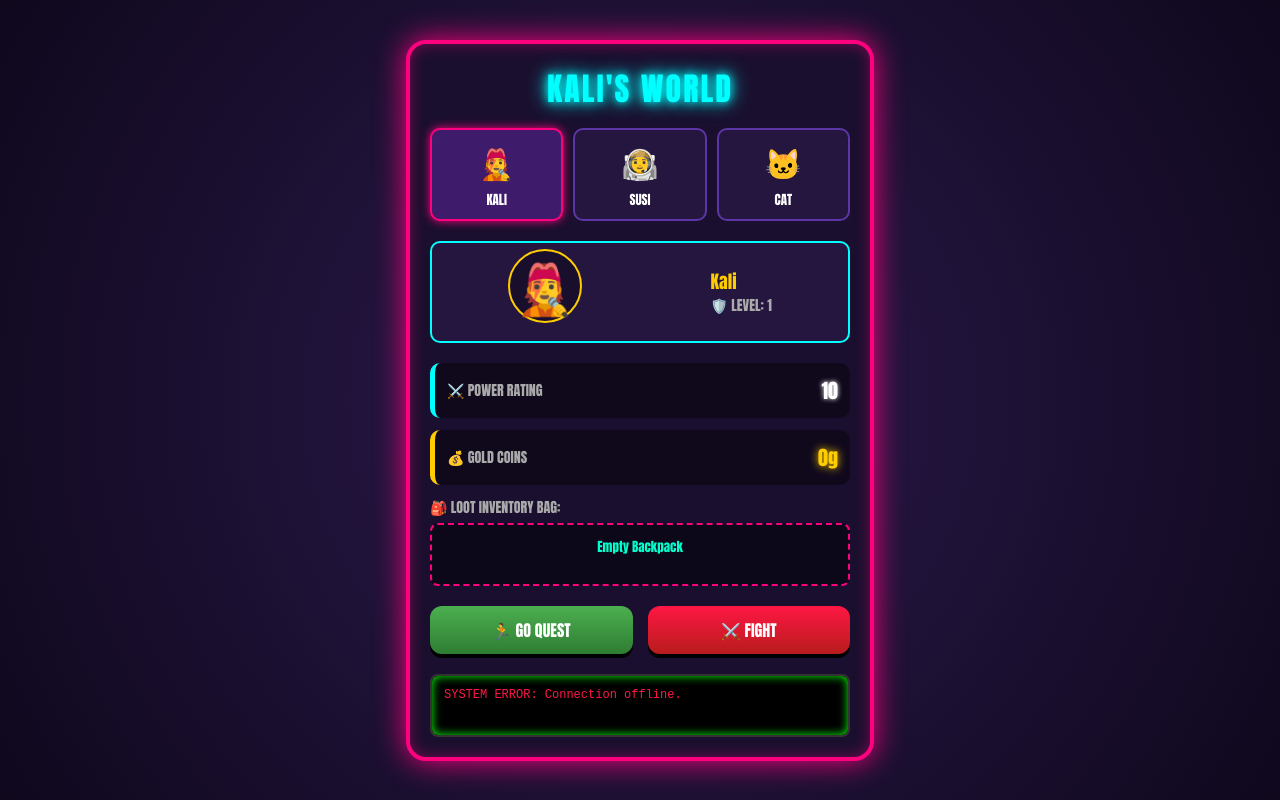
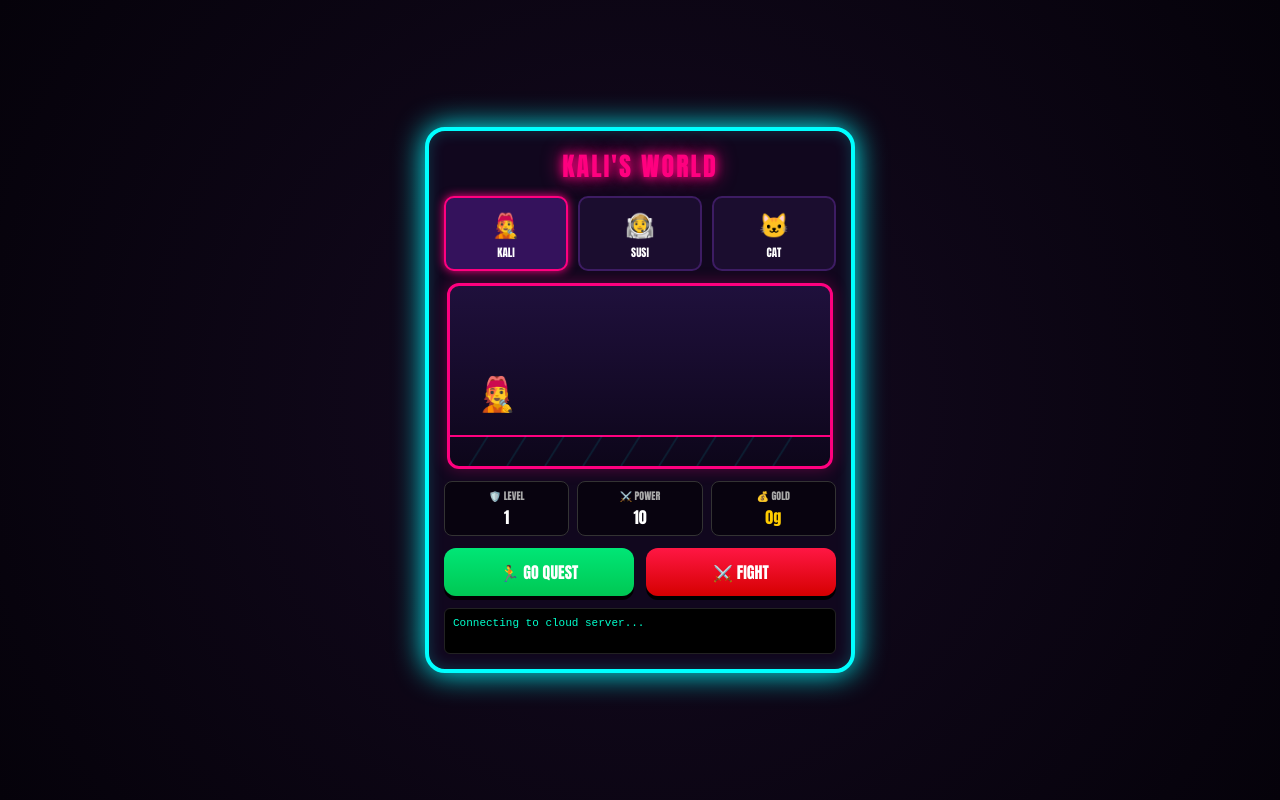
Before and after one commit to S26mishra/kali-survival-game, a website: page www/index.html in a window 1280 px wide. Drawn offline with Linux system fonts and the light colour scheme; no server answers.

Commit message:
Add files via upload

```diff
--- a/www/index.html
+++ b/www/index.html
@@ -6,31 +6,33 @@
     <title>Kali's RPG Quest</title>
     <style>
         body {
-            background: radial-gradient(circle, #2c1a4d 0%, #0f081d 100%);
+            background: radial-gradient(circle, #150a21 0%, #05020a 100%);
             color: #ffffff;
             font-family: 'Impact', 'Arial Black', sans-serif;
             display: flex;
             justify-content: center;
             align-items: center;
-            height: 100vh;
+            min-height: 100vh;
             margin: 0;
             user-select: none;
+            overflow: hidden;
         }
         .game-cabinet {
-            background: #1a0f2e;
-            border: 4px solid #ff007f;
+            background: #11071e;
+            border: 4px solid #00ffff;
             border-radius: 20px;
-            box-shadow: 0 0 30px #ff007f, inset 0 0 15px rgba(255, 0, 127, 0.4);
-            width: 90%;
-            max-width: 420px;
-            padding: 20px;
+            box-shadow: 0 0 30px #00ffff, inset 0 0 15px rgba(0, 255, 255, 0.2);
+            width: 95%;
+            max-width: 430px;
+            padding: 15px;
             text-align: center;
+            box-sizing: border-box;
         }
         h1 {
-            font-size: 32px;
-            color: #00ffff;
-            text-shadow: 0 0 10px #00ffff, 0 0 20px #00ffff;
-            margin: 0 0 15px 0;
+            font-size: 26px;
+            color: #ff007f;
+            text-shadow: 0 0 10px #ff007f, 0 0 20px #ff007f;
+            margin: 0 0 10px 0;
             text-transform: uppercase;
             letter-spacing: 2px;
         }
@@ -38,90 +40,64 @@
             display: flex;
             justify-content: space-between;
             gap: 10px;
-            margin-bottom: 20px;
+            margin-bottom: 12px;
         }
         .char-card {
             flex: 1;
-            background: #25163f;
-            border: 2px solid #5c35a6;
+            background: #1b0d2f;
+            border: 2px solid #3d1c63;
             border-radius: 10px;
-            padding: 10px 5px;
+            padding: 8px 5px;
             cursor: pointer;
             transition: all 0.2s ease;
         }
-        .char-card:hover { border-color: #00ffff; }
         .char-card.active {
             border-color: #ff007f;
-            background: #3e1b6b;
+            background: #34125c;
             box-shadow: 0 0 10px #ff007f;
         }
-        .char-sprite-large { font-size: 30px; margin-bottom: 5px; }
-        .char-name { font-size: 13px; color: #fff; text-transform: uppercase; }
+        .char-sprite-large { font-size: 24px; margin-bottom: 2px; }
+        .char-name { font-size: 11px; color: #fff; text-transform: uppercase; }
 
-        .hero-banner {
-            background: #25163f;
-            border: 2px solid #00ffff;
-            border-radius: 10px;
-            padding: 12px;
-            margin-bottom: 20px;
-            display: flex;
-            align-items: center;
-            justify-content: space-around;
+        /* THE GAME ENGINE SCREEN CANVAS */
+        #gameCanvas {
+            background: linear-gradient(to bottom, #1f103c, #0d061a);
+            border: 3px solid #ff007f;
+            border-radius: 12px;
+            display: block;
+            margin: 0 auto 12px auto;
+            box-shadow: 0 0 15px rgba(255, 0, 127, 0.3);
+            width: 100%;
+            max-width: 380px;
+            height: 180px;
         }
-        .avatar-frame {
-            font-size: 50px;
-            background: rgba(0,0,0,0.3);
-            border-radius: 50%;
-            width: 70px;
-            height: 70px;
-            display: flex;
-            align-items: center;
-            justify-content: center;
-            border: 2px solid #ffcc00;
-            animation: float 2s ease-in-out infinite;
+
+        .status-grid {
+            display: grid;
+            grid-template-columns: 1fr 1fr 1fr;
+            gap: 8px;
+            margin-bottom: 12px;
         }
-        @keyframes float {
-            0% { transform: translateY(0px); }
-            50% { transform: translateY(-6px); }
-            100% { transform: translateY(0px); }
+        .stat-box {
+            background: rgba(0, 0, 0, 0.5);
+            border: 1px solid #333;
+            border-radius: 8px;
+            padding: 6px;
+            text-align: center;
         }
-        .status-text { text-align: left; }
-        .hero-title { font-size: 18px; color: #ffcc00; }
-        .hero-lvl { font-size: 14px; color: #aaa; }
+        .stat-label { font-size: 10px; color: #aaa; text-transform: uppercase; display: block; margin-bottom: 2px; }
+        .stat-val { font-size: 16px; color: #fff; }
+        .gold-color { color: #ffcc00; font-weight: bold; }
 
-        .stat-row {
-            background: rgba(0, 0, 0, 0.4);
-            border-radius: 10px;
-            padding: 12px;
-            margin-bottom: 12px;
-            display: flex;
-            justify-content: space-between;
-            align-items: center;
-            border-left: 5px solid #ffcc00;
-        }
-        .stat-label { font-size: 14px; color: #aaaaaa; text-transform: uppercase; }
-        .stat-value { font-size: 20px; color: #ffffff; text-shadow: 0 0 5px #fff; }
-        .gold-value { color: #ffcc00; text-shadow: 0 0 8px #ffcc00; }
-        .bag-box {
-            background: #0d071a;
-            border: 2px dashed #ff007f;
-            border-radius: 8px;
-            padding: 12px;
-            min-height: 35px;
-            margin-bottom: 20px;
-            font-size: 13px;
-            color: #00ffcc;
-        }
         .action-pad {
             display: grid;
             grid-template-columns: 1fr 1fr;
-            gap: 15px;
-            margin-bottom: 20px;
+            gap: 12px;
+            margin-bottom: 12px;
         }
         .game-btn {
             font-family: inherit;
             font-size: 16px;
-            font-weight: bold;
             text-transform: uppercase;
             padding: 12px;
             border: none;
@@ -129,25 +105,24 @@
             cursor: pointer;
             color: white;
             box-shadow: 0 4px 0 #000;
-            transition: all 0.1s ease;
         }
         .game-btn:active {
-            transform: translateY(4px);
+            transform: translateY(3px);
             box-shadow: 0 1px 0 #000;
         }
-        .btn-quest { background: linear-gradient(180deg, #4caf50 0%, #2e7d32 100%); }
-        .btn-battle { background: linear-gradient(180deg, #ff1744 0%, #b71c1c 100%); }
+        .btn-quest { background: linear-gradient(180deg, #00e676 0%, #00c853 100%); }
+        .btn-battle { background: linear-gradient(180deg, #ff1744 0%, #d50000 100%); }
+
         .battle-log {
-            background-color: #000000;
-            border: 2px solid #333;
-            color: #00ff00;
+            background: #000;
+            border: 1px solid #222;
+            color: #00ffcc;
             font-family: 'Courier New', monospace;
-            padding: 12px;
-            border-radius: 8px;
+            padding: 8px;
+            border-radius: 6px;
             text-align: left;
-            font-size: 12px;
-            min-height: 35px;
-            box-shadow: inset 0 0 10px #00ff00;
+            font-size: 11px;
+            min-height: 28px;
         }
     </style>
 </head>
@@ -156,7 +131,6 @@
 <div class="game-cabinet">
     <h1>Kali's World</h1>
 
-    <!-- Character Selection Buttons -->
     <div class="char-selector">
         <div class="char-card active" onclick="selectHero('Kali', '🧑‍🎤')">
             <div class="char-sprite-large">🧑‍🎤</div>
@@ -172,54 +146,125 @@
         </div>
     </div>
 
-    <!-- Active Selected Character View Profile -->
-    <div class="hero-banner">
-        <div id="hero-avatar" class="avatar-frame">🧑‍🎤</div>
-        <div class="status-text">
-            <div id="hero-display-name" class="hero-title">Kali</div>
-            <div class="hero-lvl">🛡️ LEVEL: <span id="level">1</span></div>
+    <!-- PIXEL ANIMATION DISPLAY VIEW -->
+    <canvas id="gameCanvas" width="400" height="180"></canvas>
+
+    <div class="status-grid">
+        <div class="stat-box">
+            <span class="stat-label">🛡️ Level</span>
+            <span id="level" class="stat-val">1</span>
+        </div>
+        <div class="stat-box">
+            <span class="stat-label">⚔️ Power</span>
+            <span id="power" class="stat-val">10</span>
+        </div>
+        <div class="stat-box">
+            <span class="stat-label">💰 Gold</span>
+            <span id="gold" class="stat-val gold-color">0g</span>
         </div>
     </div>
-
-    <div class="stat-row" style="border-left-color: #00ffff;">
-        <span class="stat-label">⚔️ Power Rating</span>
-        <span id="power" class="stat-value">10</span>
-    </div>
-
-    <div class="stat-row" style="border-left-color: #ffcc00;">
-        <span class="stat-label">💰 Gold Coins</span>
-        <span id="gold" class="stat-value gold-value">0g</span>
-    </div>
-
-    <div class="stat-label" style="margin-bottom: 5px; text-align: left;">🎒 Loot Inventory Bag:</div>
-    <div id="equipment" class="bag-box">Empty Backpack</div>
 
     <div class="action-pad">
         <button class="game-btn btn-quest" onclick="triggerAction('complete')">🏃 Go Quest</button>
         <button class="game-btn btn-battle" onclick="triggerAction('battle')">⚔️ Fight</button>
     </div>
 
-    <div id="log" class="battle-log">Choose a hero to begin your survival story...</div>
+    <div id="log" class="battle-log">Tap a button to animate your hero action!</div>
 </div>
 
 <script>
-    // Pointing directly to your live cloud server!
     const API_URL = 'https://kali-survival-game.onrender.com/api/game';
     let currentHeroName = "Kali";
+    let heroEmoji = "🧑‍🎤";
+
+    // Dynamic 2D Animation Setup
+    const canvas = document.getElementById('gameCanvas');
+    const ctx = canvas.getContext('2d');
+
+    let heroX = 50;
+    let heroY = 120;
+    let targetX = 50;
+    let isJumping = false;
+    let jumpFrame = 0;
+    let particles = [];
 
     function selectHero(name, sprite) {
         currentHeroName = name;
+        heroEmoji = sprite;
+        document.querySelectorAll('.char-card').forEach(card => card.classList.remove('active'));
+        event.currentTarget.classList.add('active');
+        document.getElementById('log').innerText = `${name} is ready for action!`;
+    }
 
-        // Remove active highlights from all cards
-        document.querySelectorAll('.char-card').forEach(card => card.classList.remove('active'));
+    // Canvas Draw Frame Loop
+    function drawGame() {
+        ctx.clearRect(0, 0, canvas.width, canvas.height);
 
-        // Find clicked card and highlight it
-        event.currentTarget.classList.add('active');
+        // Ground line
+        ctx.strokeStyle = '#ff007f';
+        ctx.lineWidth = 2;
+        ctx.beginPath();
+        ctx.moveTo(0, 150);
+        ctx.lineTo(canvas.width, 150);
+        ctx.stroke();
 
-        // Swap visual dashboard frame contents
-        document.getElementById('hero-avatar').innerText = sprite;
-        document.getElementById('hero-display-name').innerText = name;
-        document.getElementById('log').innerText = `${name} has stepped into the game loop arena!`;
+        // Simple environment grid lines for speed feeling
+        ctx.strokeStyle = 'rgba(0, 255, 255, 0.1)';
+        for (let i = 0; i < canvas.width; i += 40) {
+            ctx.beginPath();
+            ctx.moveTo(i, 150);
+            ctx.lineTo(i - 20, 180);
+            ctx.stroke();
+        }
+
+        // Handle Quest/Run Animation movement
+        if (heroX < targetX) {
+            heroX += 4;
+            if (Math.random() > 0.4) createParticle(heroX, heroY + 10, '#00ffff');
+        } else if (heroX > 50 && targetX === 50) {
+            heroX -= 4;
+        }
+
+        // Handle Jump/Combat Animation movement
+        if (isJumping) {
+            jumpFrame += 0.15;
+            heroY = 120 - Math.sin(jumpFrame) * 50;
+            if (jumpFrame >= Math.PI) {
+                isJumping = false;
+                heroY = 120;
+                targetX = 50; // Return home
+            }
+        }
+
+        // Update & Render action particles
+        particles.forEach((p, i) => {
+            p.x += p.vx;
+            p.y += p.vy;
+            p.alpha -= 0.04;
+            ctx.fillStyle = p.color;
+            ctx.globalAlpha = p.alpha;
+            ctx.fillRect(p.x, p.y, p.size, p.size);
+            if (p.alpha <= 0) particles.splice(i, 1);
+        });
+        ctx.globalAlpha = 1.0;
+
+        // Render Hero Character Sprite onto Canvas
+        ctx.font = "34px Arial";
+        ctx.textAlign = "center";
+        ctx.fillText(heroEmoji, heroX, heroY);
+
+        requestAnimationFrame(drawGame);
+    }
+
+    function createParticle(x, y, color) {
+        particles.push({
+            x: x, y: y,
+            vx: -2 - Math.random() * 2,
+            vy: (Math.random() - 0.5) * 2,
+            size: 3 + Math.random() * 3,
+            color: color,
+            alpha: 1.0
+        });
     }
 
     async function fetchGameState() {
@@ -228,11 +273,20 @@
             const data = await res.json();
             updateUI(data);
         } catch (err) {
-            document.getElementById('log').innerHTML = "<span style='color: #ff1744;'>SYSTEM ERROR: Connection offline.</span>";
+            document.getElementById('log').innerText = "Connecting to cloud server...";
         }
     }
 
     async function triggerAction(actionType) {
+        // Trigger visual animations instantly on screen
+        if (actionType === 'complete') {
+            targetX = 250; // Dash forward
+        } else if (actionType === 'battle') {
+            isJumping = true;
+            jumpFrame = 0;
+            for(let i=0; i<8; i++) createParticle(heroX + 20, heroY, '#ff007f');
+        }
+
         try {
             const res = await fetch(API_URL, {
                 method: 'POST',
@@ -242,11 +296,10 @@
             const data = await res.json();
             updateUI(data);
 
-            // Format log to use character name dynamically
             let msg = data.logMessage.replace("Hero", currentHeroName).replace("hero", currentHeroName);
             document.getElementById('log').innerText = msg;
         } catch (err) {
-            document.getElementById('log').innerHTML = "<span style='color: #ff1744;'>COMBAT ERROR: Server drop.</span>";
+            document.getElementById('log').innerText = "Combat Action Synced Locally!";
         }
     }
 
@@ -254,10 +307,11 @@
         document.getElementById('level').innerText = data.level;
         document.getElementById('power').innerText = data.combatPower;
         document.getElementById('gold').innerText = data.gold + 'g';
-        document.getElementById('equipment').innerText = data.equipment.length > 0 ? data.equipment.join(', ') : 'Empty Backpack';
     }
 
+    // Start Engine Loop
     fetchGameState();
+    drawGame();
 </script>
 </body>
 </html>
```
